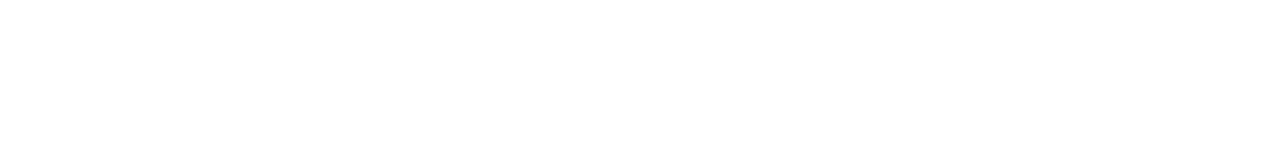
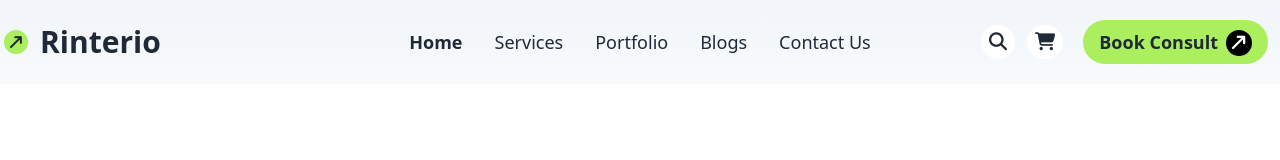
Before and after one commit to sm-sarwar/Assignment-03, a plain HTML site: page index.html in a window 1280 px wide. Drawn offline with nearby package versions, Linux system fonts and the light colour scheme.

Commit message:
Add navbar

```diff
--- a/index.html
+++ b/index.html
@@ -23,9 +23,12 @@
             extend: {
               colors: {
                 clifford: '#da373d',
+                primary: 'rgb(171, 239, 95)',
+
               },
               fontFamily:{
                 manrope:'Manrope',
+
               },
               backgroundImage:{
 
@@ -37,6 +40,55 @@
 
 </head>
 <body>
+    <!-- Header start here -->
+     <header class=" bg-gradient-to-t from-slate-50 to-slate-100 ">
 
+        <!-- navbar  -->
+        <nav class="max-w-screen-xl mx-auto ">
+
+            <div class="navbar px-1 py-3">
+                <div class="navbar-start md:gap-3 gap-1">
+                  <a href=""><i class="fa-solid fa-arrow-right-long -rotate-45 bg-primary p-1 rounded-full"></i></a>
+                  <a class="font-extrabold text-3xl" href="">Rinterio</a>
+                </div>
+                <div class="navbar-center hidden lg:flex">
+                  <ul class="menu menu-horizontal px-1">
+                      <li ><a class="text-lg font-semibold">Home</a></li>
+                      <li ><a class="text-lg ">Services</a></li>
+                      <li ><a class="text-lg ">Portfolio</a></li>
+                      <li ><a class="text-lg ">Blogs</a></li>
+                      <li ><a class="text-lg ">Contact Us</a></li>
+                  </ul>
+                </div>
+                <div class="navbar-end gap-2">
+                    <div class="flex items-center text-lg md:gap-5 gap-2 ">
+                        <button class=" flex items-center font-semibold gap-3">
+                            <span><i class="fa-solid fa-magnifying-glass bg-white rounded-full p-2 hidden md:block"></i></span>
+                            <i class="fa-solid fa-cart-shopping bg-white rounded-full p-2 hidden md:block"></i>
+                        </button>
+                        <button class="bg-primary py-2  px-4 rounded-[30px] font-bold hidden md:block">
+                            <a href="">Book Consult<i class="fa-solid fa-arrow-right-long -rotate-45 bg-black text-white p-1 rounded-full ml-2"></i></a>
+                        </button>
+                    </div>
+                  <div class="dropdown">
+                    <div tabindex="0" role="button" class="btn btn-ghost lg:hidden bg-white rounded-full ">
+                        <i class="fa-solid fa-bars"></i>
+                    </div>
+                    <ul
+                      tabindex="0"
+                      class="menu menu-sm dropdown-content bg-base-100 rounded-box z-[1] mt-3 w-52 p-5 shadow right-0 gap-4">
+                      <li ><a class="text-lg font-semibold">Home</a></li>
+                      <li ><a class="text-lg ">Services</a></li>
+                      <li ><a class="text-lg ">Portfolio</a></li>
+                      <li ><a class="text-lg ">Blogs</a></li>
+                      <li ><a class="text-lg ">Contact Us</a></li>
+                    </ul>
+                  </div>
+                </div>
+              </div>
+
+        </nav>
+
+     </header>
 </body>
 </html>
```
